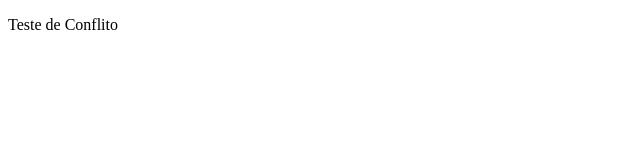
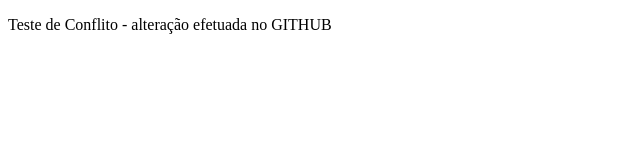
Before and after one commit to Victor-M-Andrade/teste-conflito, a plain HTML site: page index.html in a window 1280 px wide. Shown: the whole page, without its empty margins (0-640 px from the left). Drawn offline with Linux system fonts and the light colour scheme.

Commit message:
Alteração pelo GITHUB

```diff
--- a/index.html
+++ b/index.html
@@ -7,6 +7,6 @@
     <title>Aula de LDS</title>
 </head>
 <body>
-    <p>Teste de Conflito</p>
+    <p>Teste de Conflito - alteração efetuada no GITHUB</p>
 </body>
 </html>
```
